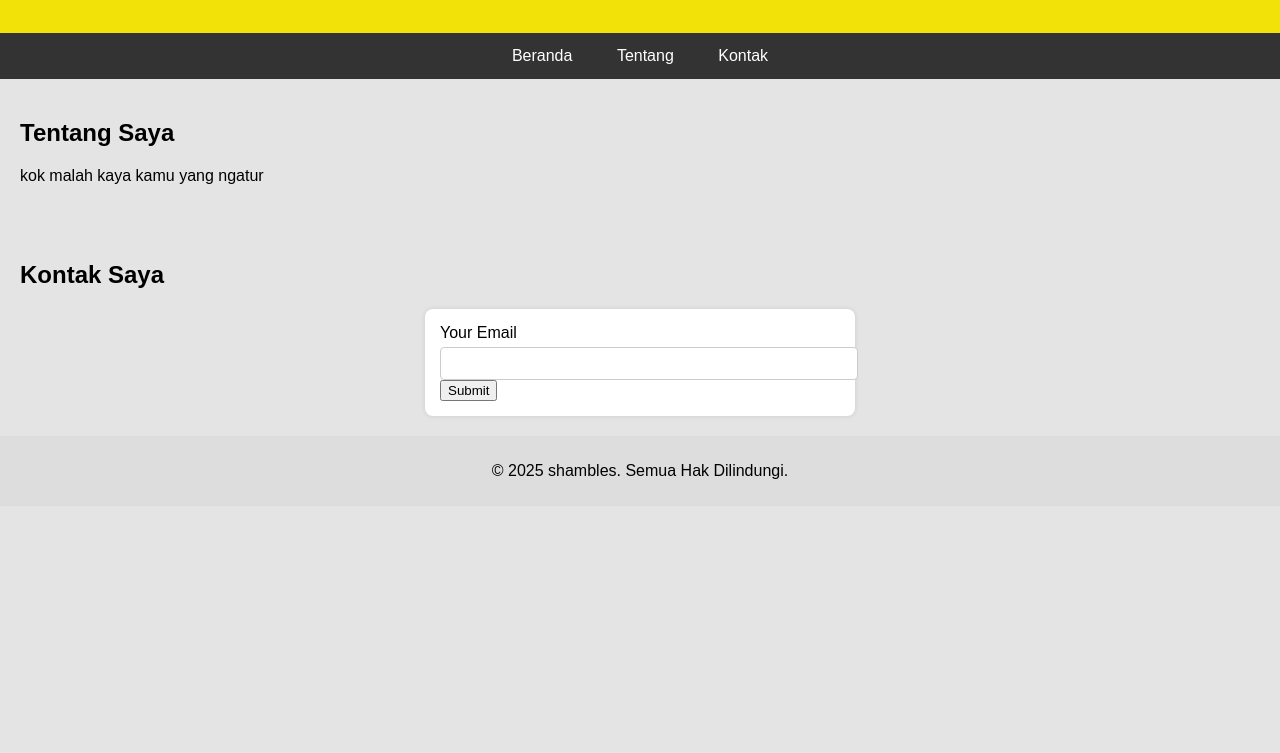
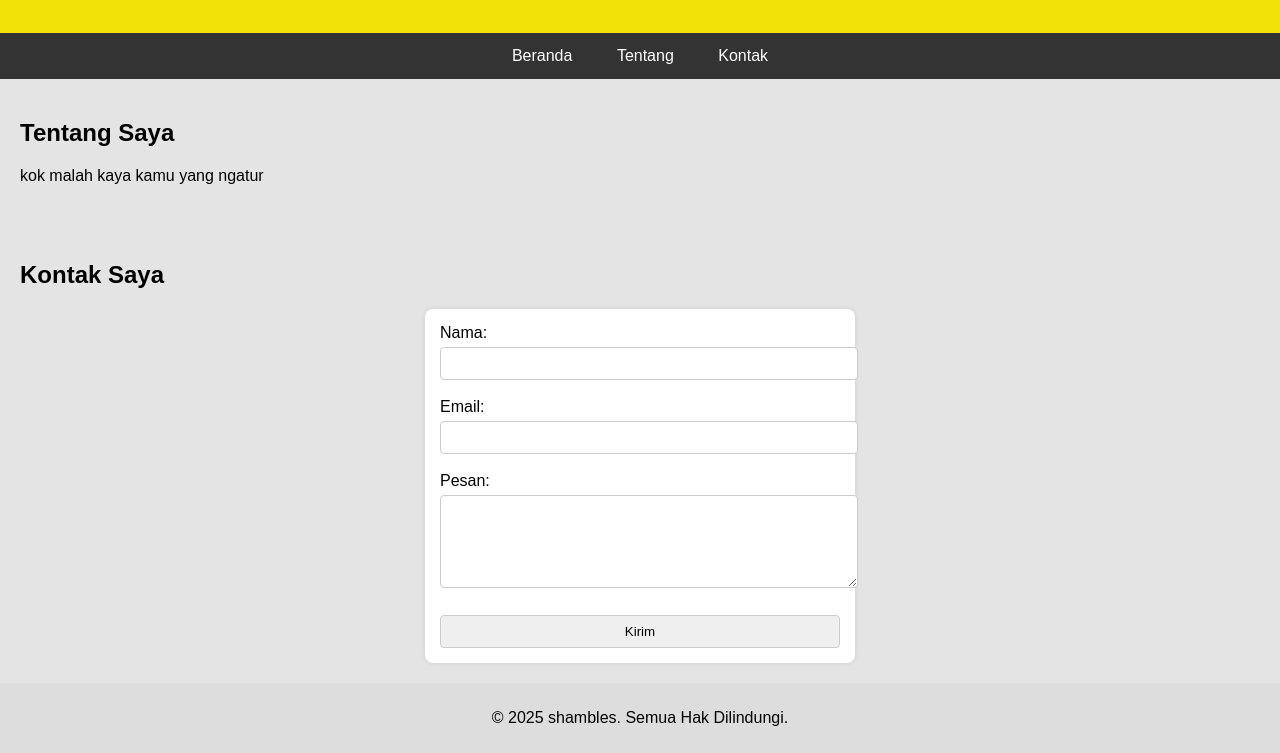
Before and after one commit to sambilbelajar/gabutgaksih, a plain HTML site: page index.html in a window 1280 px wide. Shown: the part 121-874 px from the top of the page. Before the commit the page ends 800 px from the top, so only its background shows below. Drawn offline with Linux system fonts and the light colour scheme.

Commit message:
Update index.html

```diff
--- a/index.html
+++ b/index.html
@@ -24,14 +24,19 @@
   </section>
 <section>
   <h2>Kontak Saya</h2>
-<form
-  "https=//formspree.io/f/xgvknvaw"
-  method="POST"
-  enctype="multipart/form-data"
->
-  <label for="email">Your Email</label>
-  <input name="Email" id="email" type="email">
-  <button type="submit">Submit</button>
+<form action="https://docs.google.com/forms/d/e/1FAIpQLSftu5Op8veP0Myj5U1b5J6wGzvOakOzuNlm_KDr4hG9XHvN6A/viewform?usp=header" method="POST">
+  <label>Nama:</label><br>
+  <input name="entry.1111111111" type="text" required><br><br>
+
+  <label>Email:</label><br>
+  <input name="entry.2222222222" type="email" required><br><br>
+
+  <label>Pesan:</label><br>
+  <textarea name="entry.3333333333" rows="5" required></textarea><br><br>
+
+  <input type="submit" value="Kirim">
+</form>
+
 </form>
 </section>
 
```
